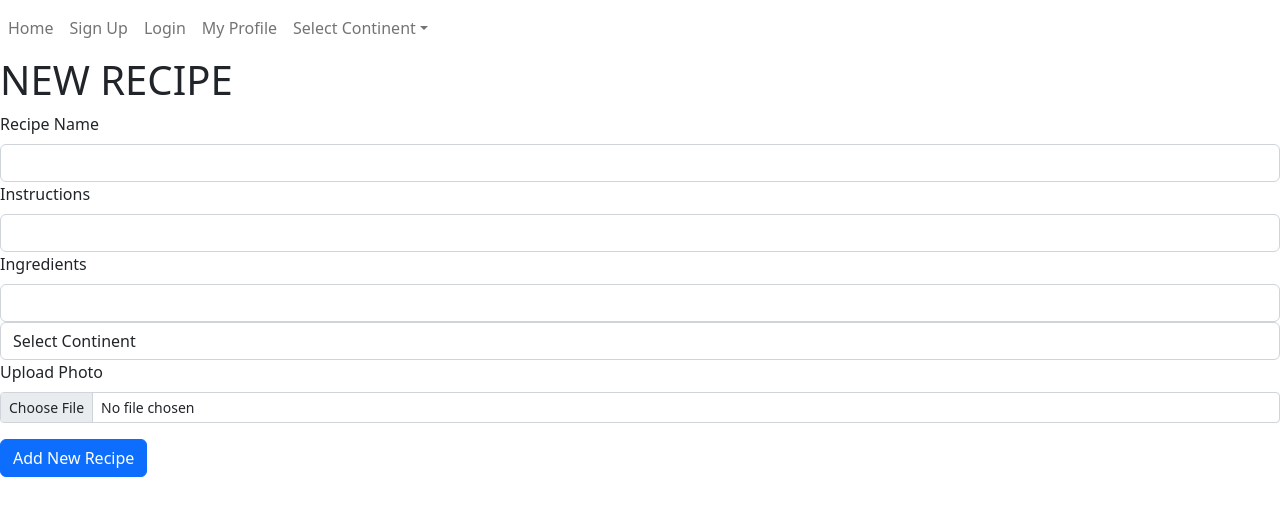
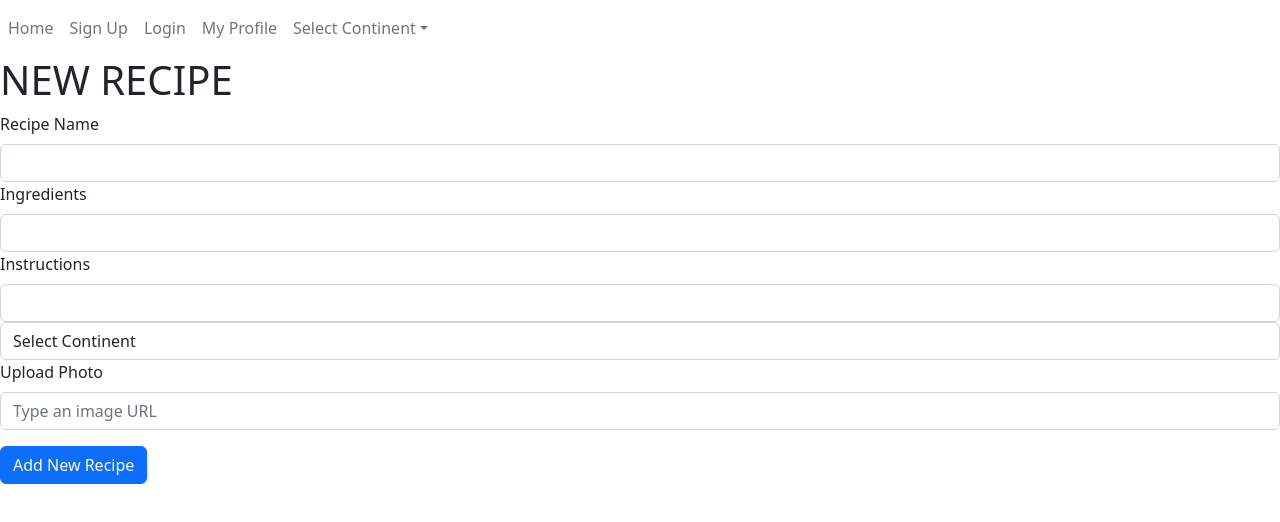
Before and after one commit to RLPPeralta/Tidbits-Frontend, a React (Create React App) app: page /recipe/add in a window 1280 px wide. Shown: the top 522 px of the page. Built offline with nearby package versions, Linux system fonts and the light colour scheme; no server answers.

Commit message:
Changed the img input

```diff
--- a/src/components/AddRecipe.js
+++ b/src/components/AddRecipe.js
@@ -41,12 +41,12 @@ const AddRecipe = () => {
                 <Form.Control type="text" name="recipe" value={newRecipe.recipe} onChange={handleChange}/>
             </Form.Group>
             <Form.Group >
+                <Form.Label>Ingredients</Form.Label>
+                <Form.Control type="text" name="ingredients" value={newRecipe.ingredients} onChange={handleChange}/>
+            </Form.Group>
+            <Form.Group >
                 <Form.Label>Instructions</Form.Label>
                 <Form.Control type="text" name="instructions" value={newRecipe.instructions} onChange={handleChange}/>
-            </Form.Group>
-            <Form.Group >
-                <Form.Label>Ingredients</Form.Label>
-                <Form.Control type="text" name="ingredients" value={newRecipe.ingredients} onChange={handleChange}/>
             </Form.Group>
             <Form.Control as="select" type="text" name="continent" value={newRecipe.continent} onChange={handleChange}>
                 <option>Select Continent</option>
@@ -58,10 +58,14 @@ const AddRecipe = () => {
                 <option value="North America">North America</option>
                 <option value="South America">South America</option>
             </Form.Control>
-            <Form.Group controlId="formFileSm" className="mb-3">
+            <Form.Group className="mb-3" >
+                <Form.Label>Upload Photo</Form.Label>
+                <Form.Control type="text" name="image" placeholder="Type an image URL" value={newRecipe.image} onChange={handleChange} />
+            </Form.Group>
+            {/* <Form.Group controlId="formFileSm" className="mb-3">
                 <Form.Label>Upload Photo</Form.Label>
                 <Form.Control type="file" size="sm" name="image" value={newRecipe.image} onChange={handleChange} />
-            </Form.Group>
+            </Form.Group> */}
             <Button type="submit">Add New Recipe</Button>
         </Form>
         // <form onSubmit={handleSubmit}>
```
